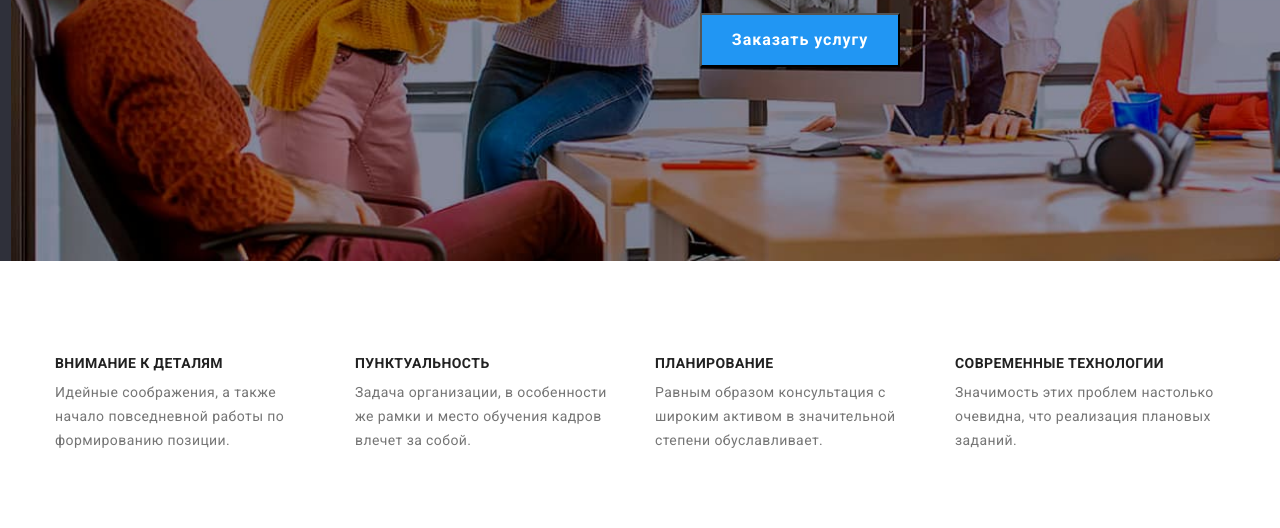
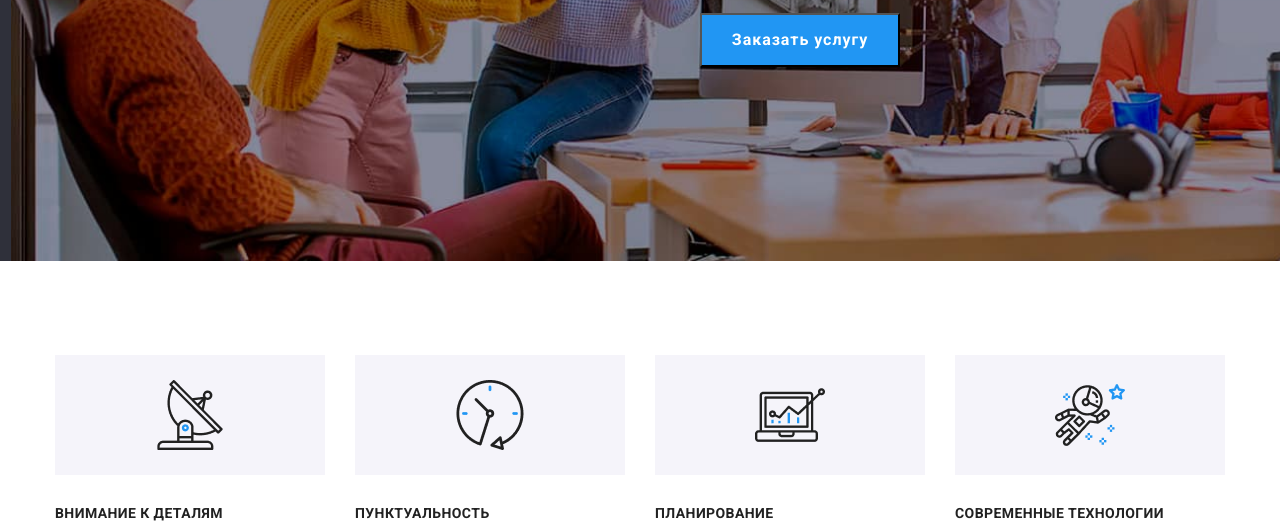
Before and after one commit to Zestiko/goit-markup-hw-04, a plain HTML site: page index.html in a window 1280 px wide. Shown: the part 412-940 px from the top of the page. Drawn offline with nearby package versions, Linux system fonts and the light colour scheme.

Commit message:
add icon for benefits section

```diff
--- a/css/styles.css
+++ b/css/styles.css
@@ -247,6 +247,34 @@ address {
         letter-spacing: 0.03em;
 }
 
+.benefits .item::before {
+    display: block;
+    content: "";
+    height: 120px;
+    background-color: #F5F4FA;
+    background-position: center;
+    background-repeat: no-repeat;
+
+    margin-bottom: 30px;
+}
+
+.icon-antenna::before {
+    background-image: url('../images/icon/antenna.png');
+}
+
+.icon-clock::before {
+    background-image: url('../images/icon/clock.png');
+}
+
+.icon-diagram::before {
+    background-image: url('../images/icon/diagram.png');
+}
+
+.icon-astrounaut::before {
+    background-image: url('../images/icon/astronaut.png');
+}
+
+
 /* Стили "Чем занимаемся" */
 .work {
     display: flex;
--- a/index.html
+++ b/index.html
@@ -48,19 +48,19 @@
             <div class="container">
                 <h2 class="hide-title">Наши привилегии </h2>
                 <ul class="benefits">
-                    <li class="item">
-                        <h3 class="titel">Внимание к деталям</h3>
+                    <li class="item icon-antenna">
+                        <h3 class="titel ">Внимание к деталям</h3>
                         <p class="article">Идейные соображения, а также начало повседневной работы по формированию позиции.</p>
                     </li>
-                    <li class="item">
+                    <li class="item icon-clock">
                         <h3 class="titel">Пунктуальность</h3>
                         <p class="article">Задача организации, в особенности же рамки и место обучения кадров влечет за собой.</p>
                     </li>
-                    <li class="item">
+                    <li class="item icon-diagram">
                         <h3 class="titel">Планирование</h3>
                         <p class="article">Равным образом консультация с широким активом в значительной степени обуславливает.</p>
                     </li>
-                    <li class="item">
+                    <li class="item icon-astrounaut">
                         <h3 class="titel">Современные технологии</h3>
                         <p class="article">Значимость этих проблем настолько очевидна, что реализация плановых заданий.</p>
                     </li>
```
Also changed, not shown: images/icon/antenna.png (added), images/icon/astronaut.png (added), images/icon/clock.png (added), images/icon/diagram.png (added).
